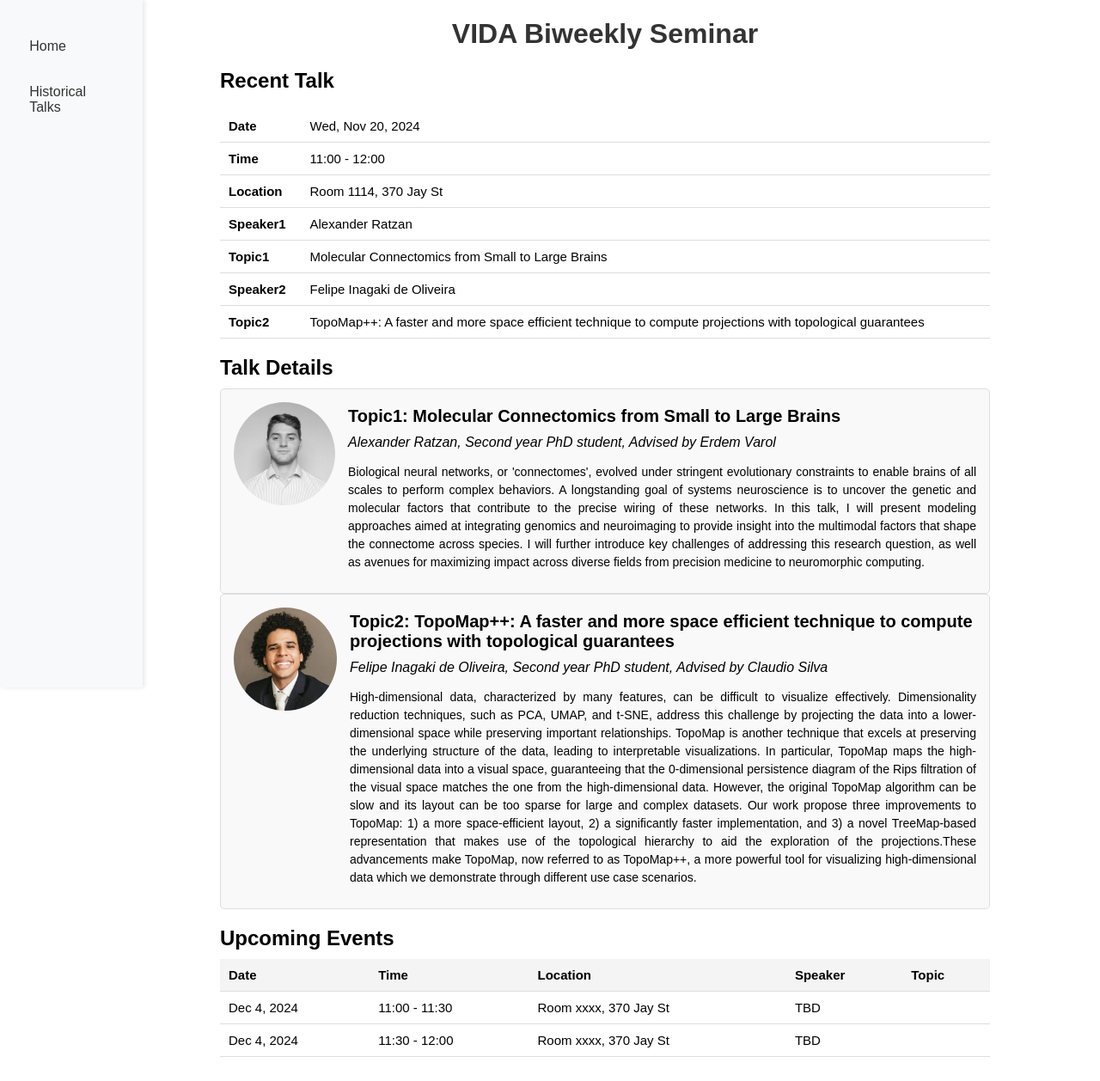
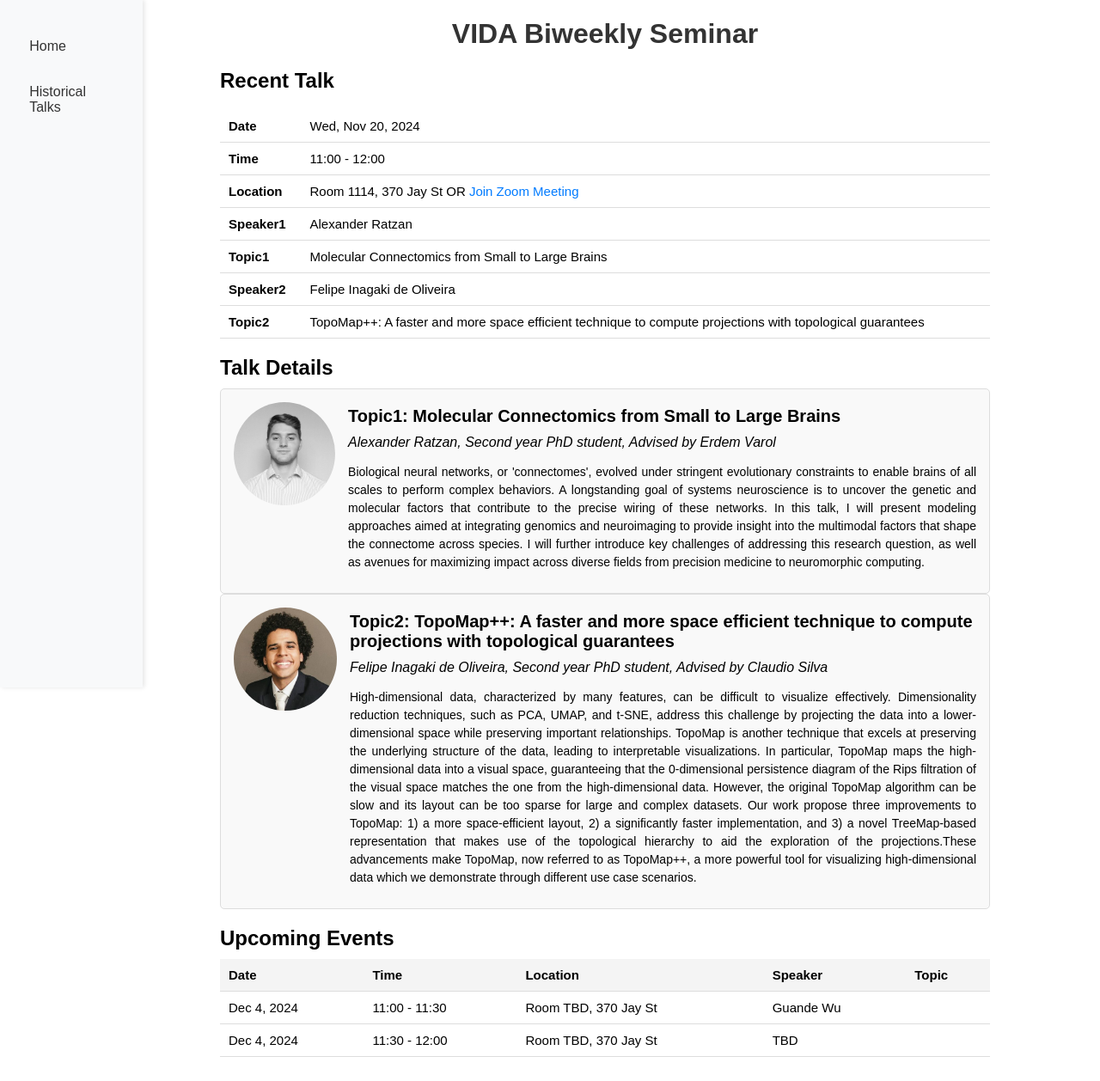
Before and after one commit to VIDAseminar/VIDAseminar.github.io, a React (Create React App) app: page /#/ in a window 1280 px wide. Shown: the top 1258 px of the page at 86% size. Built offline with nearby package versions, Linux system fonts and the light colour scheme.

Commit message:
:bug: speakers

```diff
--- a/src/components/TalkOverview/TalkOverview.jsx
+++ b/src/components/TalkOverview/TalkOverview.jsx
@@ -18,7 +18,7 @@ function TalkOverview({ talk }) {
                     </tr>
                     <tr>
                         <th>Location</th>
-                        <td>{talk.location}</td>
+                        <td>{talk.location} OR <a href={talk.zoomLink} target="_blank">Join Zoom Meeting</a></td>
                     </tr>
                     <tr>
                         <th>Speaker1</th>
--- a/src/components/data.js
+++ b/src/components/data.js
@@ -4,6 +4,7 @@ export const nextTalk = {
   date: "Wed, Nov 20, 2024",
   time: "11:00 - 12:00",
   location: "Room 1114, 370 Jay St",
+  zoomLink: "https://nyu.zoom.us/j/95901395759",
   speaker1: "Alexander Ratzan",
   topic1: "Molecular Connectomics from Small to Large Brains",
   speaker2: "Felipe Inagaki de Oliveira",
@@ -11,14 +12,14 @@ export const nextTalk = {
 };
 
 export const talkDetails = {
-  title1: "Topic1: Molecular Connectomics from Small to Large Brains",
-  researcher1: "Alexander Ratzan, Second year PhD student, Advised by Erdem Varol",
+  title1: "Topic1: " + nextTalk.topic1,
+  researcher1: `${nextTalk.speaker1}, Second year PhD student, Advised by Erdem Varol`,
   image1: "./images/Alex.jpg",
   abstract1:
     "Biological neural networks, or 'connectomes', evolved under stringent evolutionary constraints to enable brains of all scales to perform complex behaviors. A longstanding goal of systems neuroscience is to uncover the genetic and molecular factors that contribute to the precise wiring of these networks. In this talk, I will present modeling approaches aimed at integrating genomics and neuroimaging to provide insight into the multimodal factors that shape the connectome across species. I will further introduce key challenges of addressing this research question, as well as avenues for maximizing impact across diverse fields from precision medicine to neuromorphic computing.",
 
-  title2: "Topic2: TopoMap++: A faster and more space efficient technique to compute projections with topological guarantees",
-  researcher2: "Felipe Inagaki de Oliveira, Second year PhD student, Advised by Claudio Silva",
+  title2: "Topic2: " + nextTalk.topic2,
+  researcher2: `${nextTalk.speaker2}, Second year PhD student, Advised by Claudio Silva`,
   image2: "./images/Felipe.jpeg",
   abstract2:
     "High-dimensional data, characterized by many features, can be difficult to visualize effectively. Dimensionality reduction techniques, such as PCA, UMAP, and t-SNE, address this challenge by projecting the data into a lower-dimensional space while preserving important relationships. TopoMap is another technique that excels at preserving the underlying structure of the data, leading to interpretable visualizations. In particular, TopoMap maps the high-dimensional data into a visual space, guaranteeing that the 0-dimensional persistence diagram of the Rips filtration of the visual space matches the one from the high-dimensional data. However, the original TopoMap algorithm can be slow and its layout can be too sparse for large and complex datasets. Our work propose three improvements to TopoMap: 1) a more space-efficient layout, 2) a significantly faster implementation, and 3) a novel TreeMap-based representation that makes use of the topological hierarchy to aid the exploration of the projections.These advancements make TopoMap, now referred to as TopoMap++, a more powerful tool for visualizing high-dimensional data which we demonstrate through different use case scenarios.",
@@ -28,14 +29,14 @@ export const upcomingTalks = [
   {
     date: "Dec 4, 2024",
     time: "11:00 - 11:30",
-    location: "Room xxxx, 370 Jay St",
-    speaker: "TBD",
+    location: "Room TBD, 370 Jay St",
+    speaker: "Guande Wu",
     topic: ""
   },
   {
     date: "Dec 4, 2024",
     time: "11:30 - 12:00",
-    location: "Room xxxx, 370 Jay St",
+    location: "Room TBD, 370 Jay St",
     speaker: "TBD",
     topic: "",
   }
```
